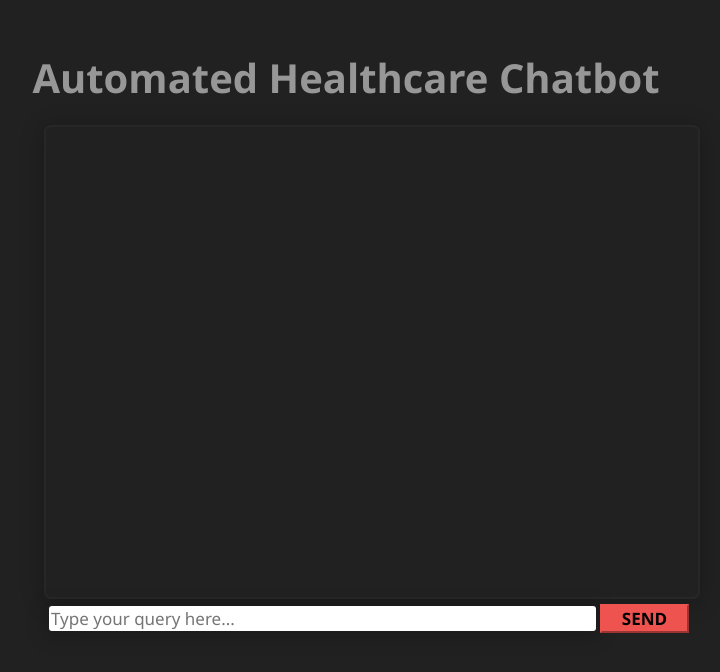
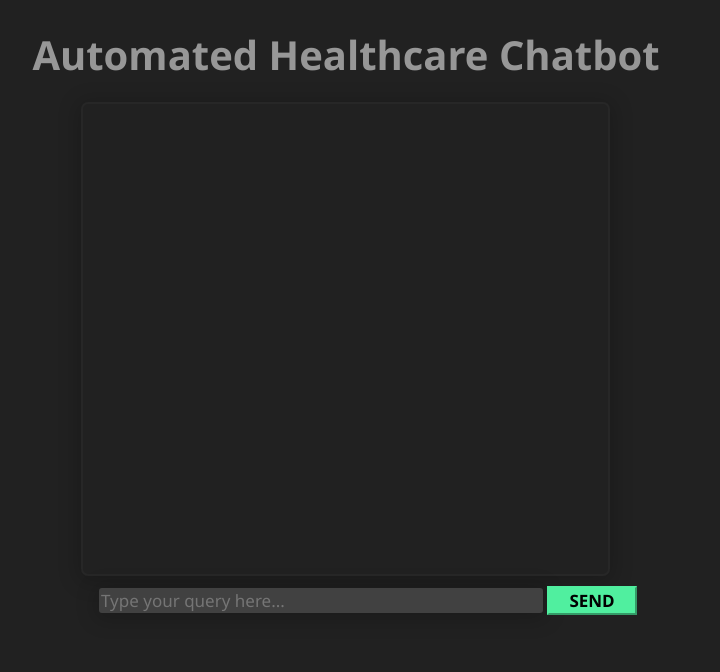
Before and after one commit to MSaaad/chatterbot-python, a Flask app: page / in a window 1280 px wide. Shown: the top 672 px of the page, without its empty margins (294-1014 px from the left). Run offline with Flask 2, Linux system fonts and the light colour scheme; some libraries are stand-ins or nearby versions.

Commit message:
updating elements

```diff
--- a/static/styles/style.css
+++ b/static/styles/style.css
@@ -6,16 +6,15 @@ body {
 h1 {
   color: rgb(151, 151, 151);
   margin-bottom: 0;
-  margin-top: 50px;
   text-align: center;
   font-size: 40px;
 }
 
 .frame {
   height: 450px;
-  width: 50%;
+  width: 40%;
   margin-top: 20px;
-  margin-left: 330px;
+  margin-left: 29%;
   border: 2px solid rgba(68, 68, 68, 0.18);
   border-radius: 7px;
   box-shadow: 0px 3px 20px 4px rgba(0, 0, 0, 0.18);
@@ -37,10 +36,10 @@ h1 {
 }
 
 #userInput {
-  padding: 5px;
-  margin-left: 330px;
+  padding: 10px;
+  margin-left: 375px;
   margin-right: auto;
-  width: 53%;
+  width: 43%;
 }
 
 #textInput {
@@ -50,15 +49,17 @@ h1 {
   font-size: 17px;
   border-radius: 3px;
   box-shadow: 0px 3px 20px 4px rgba(0, 0, 0, 0.18);
-  color: #ef5350;
+  color: #ffffff;
+  background-color: #414141;
+  border-color: #414141;
 }
 
 #buttonInput {
   padding: 1px 20px;
   font-family: "Segoe UI";
   font-size: 17px;
-  background-color: #ef5350;
-  border-color: #ef5350;
+  background-color: #50ef9f;
+  border-color: #50ef9f;
   font-weight: 600;
   text-transform: uppercase;
 }
@@ -66,13 +67,13 @@ h1 {
 .userText {
   color: white;
   font-family: "Segoe UI";
-  font-size: 17px;
+  font-size: 13px;
   text-align: left;
   line-height: 30px;
 }
 
 .userText span {
-  background-color: #ef5350;
+  background-color: #50ef9f;
   padding: 7px;
   border-radius: 5px;
 }
@@ -80,7 +81,7 @@ h1 {
 .botText {
   color: white;
   font-family: "Segoe UI";
-  font-size: 17px;
+  font-size: 13px;
   text-align: right;
   line-height: 30px;
 }
--- a/templates/index.html
+++ b/templates/index.html
@@ -7,6 +7,7 @@
       type="text/css"
       href="{{ url_for('static',filename='styles/style.css') }}"
     />
+    <!-- <link rel="stylesheet" href="../static/styles/style.css"> -->
   </head>
 
   <body>
```
Also changed, not shown: flask_app.py (+0 -11 lines), db.sqlite3, 11 other files.
